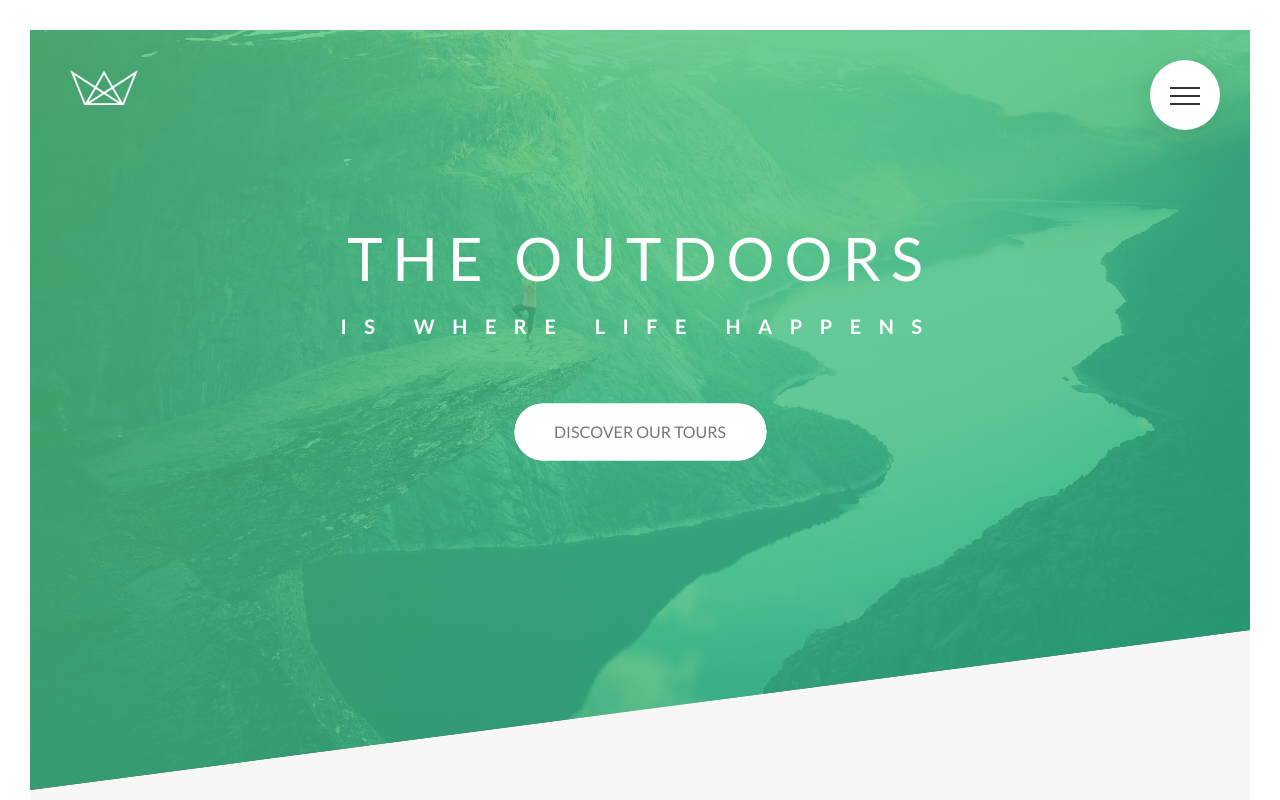
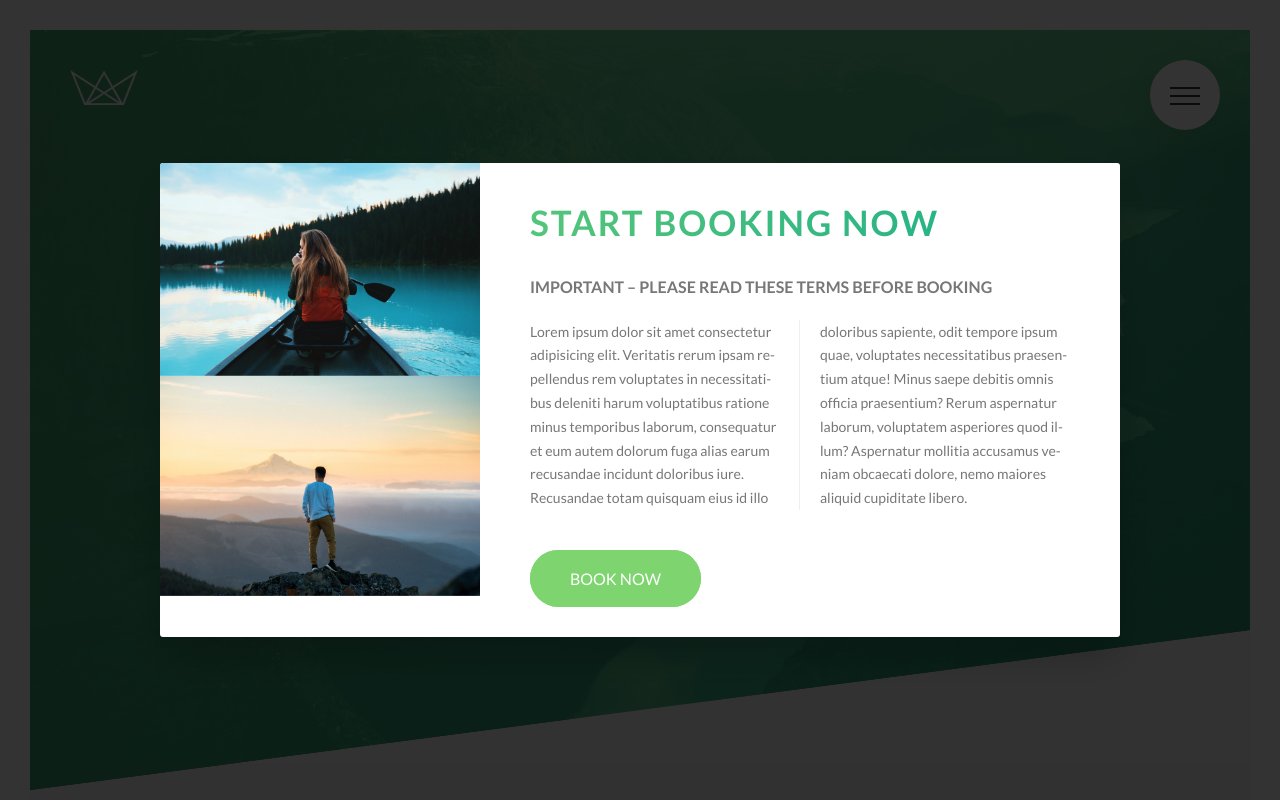
Before and after one commit to Kijimai/Nature-Tours-Natours, a website: page index.html in a window 1280 px wide. Shown: the top 800 px of the page. Drawn offline with Linux system fonts and the light colour scheme.

Commit message:
popup pt1, column, column gap, columnrule

```diff
--- a/index.html
+++ b/index.html
@@ -429,5 +429,33 @@
         </div>
       </div>
     </footer>
+
+    <div class="popup">
+      <div class="popup__content">
+        <div class="popup__left">
+          <img class="popup__image" src="./img/nat-8.jpg" alt="tour photo" />
+          <img class="popup__image" src="./img/nat-9.jpg" alt="tour photo" />
+        </div>
+        <div class="popup__right">
+          <h2 class="heading-secondary u-margin-bottom-2">Start Booking Now</h2>
+          <h3 class="heading-tertiary u-margin-bottom-2">
+            Important &ndash; Please read these terms before booking
+          </h3>
+          <p class="popup__text">
+            Lorem ipsum dolor sit amet consectetur adipisicing elit. Veritatis
+            rerum ipsam repellendus rem voluptates in necessitatibus deleniti
+            harum voluptatibus ratione minus temporibus laborum, consequatur et
+            eum autem dolorum fuga alias earum recusandae incidunt doloribus
+            iure. Recusandae totam quisquam eius id illo doloribus sapiente,
+            odit tempore ipsum quae, voluptates necessitatibus praesentium
+            atque! Minus saepe debitis omnis officia praesentium? Rerum
+            aspernatur laborum, voluptatem asperiores quod illum? Aspernatur
+            mollitia accusamus veniam obcaecati dolore, nemo maiores aliquid
+            cupiditate libero.
+          </p>
+          <a href="#" class="btn btn--green">Book Now</a>
+        </div>
+      </div>
+    </div>
   </body>
 </html>
--- a/sass/abstracts/_mixins.scss
+++ b/sass/abstracts/_mixins.scss
@@ -7,6 +7,7 @@
 }
 
 @mixin centerHorizontalVertical {
+  position: absolute;
   top: 50%;
   left: 50%;
   transform: translate(-50%, -50%);
--- /dev/null
+++ b/sass/components/_popup.scss
@@ -0,0 +1,45 @@
+.popup {
+  background-color: rgba($color-black, 0.8);
+  height: 100vh;
+  width: 100%;
+  position: fixed;
+  top: 0;
+  left: 0;
+  z-index: 9999;
+  &__image {
+    display: block;
+    width: 100%;
+  }
+
+  &__content {
+    @include centerHorizontalVertical;
+    width: 75%;
+    box-shadow: 0 2rem 4rem rgba($color-black, 0.2);
+    background-color: $color-white;
+    border-radius: 3px;
+    display: table;
+    overflow: hidden;
+  }
+
+  &__left {
+    width: 33.333333%;
+    display: table-cell;
+  }
+
+  &__right {
+    width: 66.666667%;
+    display: table-cell;
+    vertical-align: middle;
+    padding: 3rem 5rem;
+  }
+
+  &__text {
+    hyphens: auto;
+    -webkit-hyphens: auto;
+    font-size: 1.4rem;
+    margin-bottom: 4rem;
+    column-count: 2;
+    column-gap: 4rem;
+    column-rule: 1px solid $color-grey-light-2;
+  }
+}
--- a/sass/main.scss
+++ b/sass/main.scss
@@ -25,6 +25,7 @@
 @import "components/story";
 @import "components/bg-video";
 @import "components/form";
+@import "components/popup";
 
 @import "layout/navigation";
 @import "layout/grid";
```
Also changed, not shown: css/style.css, 1 other file.
